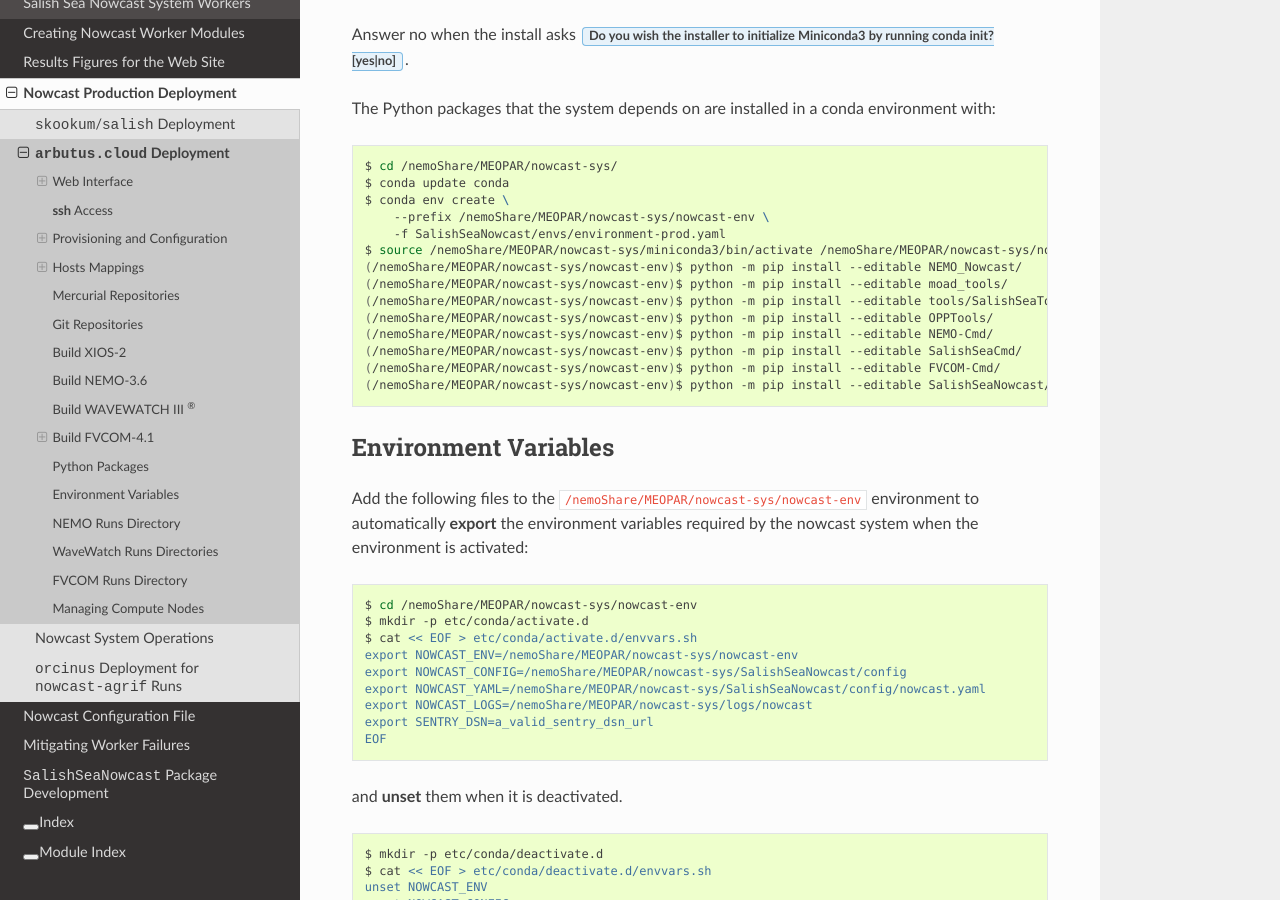
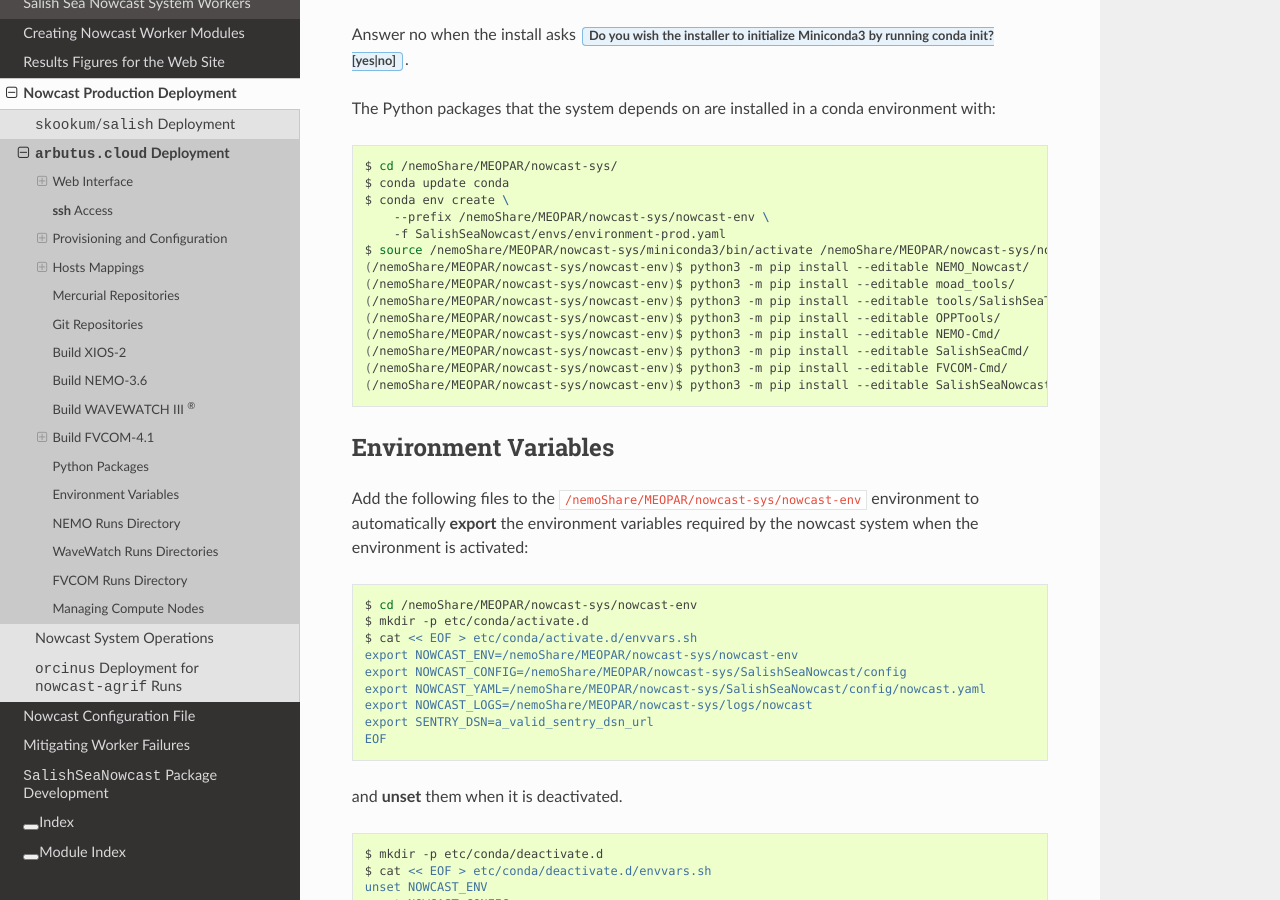
Before and after one commit to SalishSeaCast/SalishSeaNowcast, a Sphinx documentation site: the page built from docs/deployment/arbutus_cloud.rst, in a window 1280 px wide and 900 px high, scrolled down 14985 px. Built offline with Sphinx 7.4.7 and the Read the Docs theme 2.0.0, drawn with Linux system fonts in a browser that asks for light colours.

Commit message:
Update pip install in docs to pythno3 -m pip install

```diff
--- a/docs/deployment/arbutus_cloud.rst
+++ b/docs/deployment/arbutus_cloud.rst
@@ -811,14 +811,14 @@ The Python packages that the system depends on are installed in a conda environm
         --prefix /nemoShare/MEOPAR/nowcast-sys/nowcast-env \
         -f SalishSeaNowcast/envs/environment-prod.yaml
     $ source /nemoShare/MEOPAR/nowcast-sys/miniconda3/bin/activate /nemoShare/MEOPAR/nowcast-sys/nowcast-env/
-    (/nemoShare/MEOPAR/nowcast-sys/nowcast-env)$ python -m pip install --editable NEMO_Nowcast/
-    (/nemoShare/MEOPAR/nowcast-sys/nowcast-env)$ python -m pip install --editable moad_tools/
-    (/nemoShare/MEOPAR/nowcast-sys/nowcast-env)$ python -m pip install --editable tools/SalishSeaTools/
-    (/nemoShare/MEOPAR/nowcast-sys/nowcast-env)$ python -m pip install --editable OPPTools/
-    (/nemoShare/MEOPAR/nowcast-sys/nowcast-env)$ python -m pip install --editable NEMO-Cmd/
-    (/nemoShare/MEOPAR/nowcast-sys/nowcast-env)$ python -m pip install --editable SalishSeaCmd/
-    (/nemoShare/MEOPAR/nowcast-sys/nowcast-env)$ python -m pip install --editable FVCOM-Cmd/
-    (/nemoShare/MEOPAR/nowcast-sys/nowcast-env)$ python -m pip install --editable SalishSeaNowcast/
+    (/nemoShare/MEOPAR/nowcast-sys/nowcast-env)$ python3 -m pip install --editable NEMO_Nowcast/
+    (/nemoShare/MEOPAR/nowcast-sys/nowcast-env)$ python3 -m pip install --editable moad_tools/
+    (/nemoShare/MEOPAR/nowcast-sys/nowcast-env)$ python3 -m pip install --editable tools/SalishSeaTools/
+    (/nemoShare/MEOPAR/nowcast-sys/nowcast-env)$ python3 -m pip install --editable OPPTools/
+    (/nemoShare/MEOPAR/nowcast-sys/nowcast-env)$ python3 -m pip install --editable NEMO-Cmd/
+    (/nemoShare/MEOPAR/nowcast-sys/nowcast-env)$ python3 -m pip install --editable SalishSeaCmd/
+    (/nemoShare/MEOPAR/nowcast-sys/nowcast-env)$ python3 -m pip install --editable FVCOM-Cmd/
+    (/nemoShare/MEOPAR/nowcast-sys/nowcast-env)$ python3 -m pip install --editable SalishSeaNowcast/
 
 
 Environment Variables
--- a/docs/deployment/orcinus.rst
+++ b/docs/deployment/orcinus.rst
@@ -99,8 +99,8 @@ The Python packages that the system depends on are installed as user packages in
 .. code-block:: bash
 
     $ cd /home/dlatorne/nowcast-agrif-sys/
-    $ pip install --user --editable NEMO-Cmd/
-    $ pip install --user --editable SalishSeaCmd/
+    $ python3 -m pip install --user --editable NEMO-Cmd/
+    $ python3 -m pip install --user --editable SalishSeaCmd/
 
 
 Populate Run Preparation Directory Tree
```
Also changed, not shown: docs/figures/fig_dev_env.rst (+7 -7 lines), setup.cfg (+8 -8 lines).
